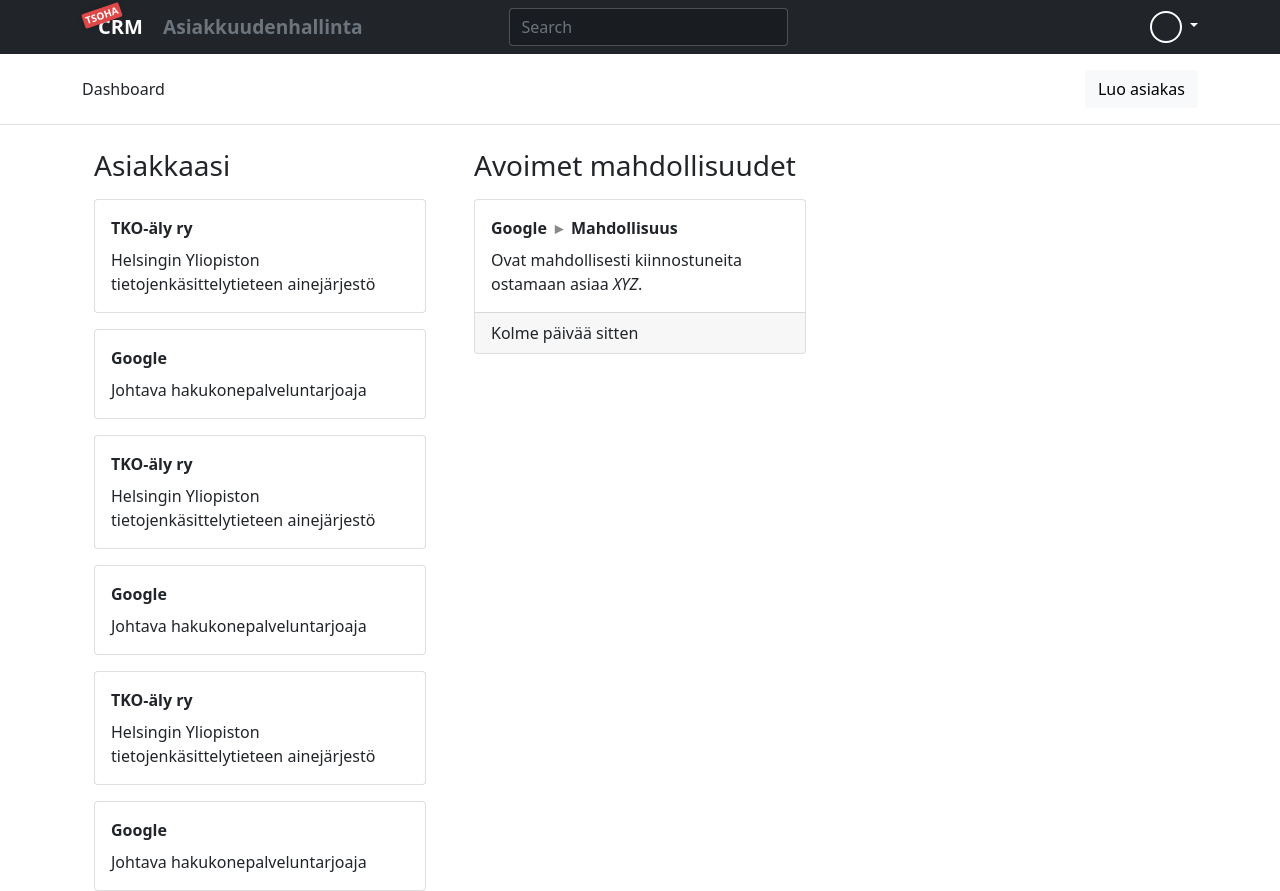
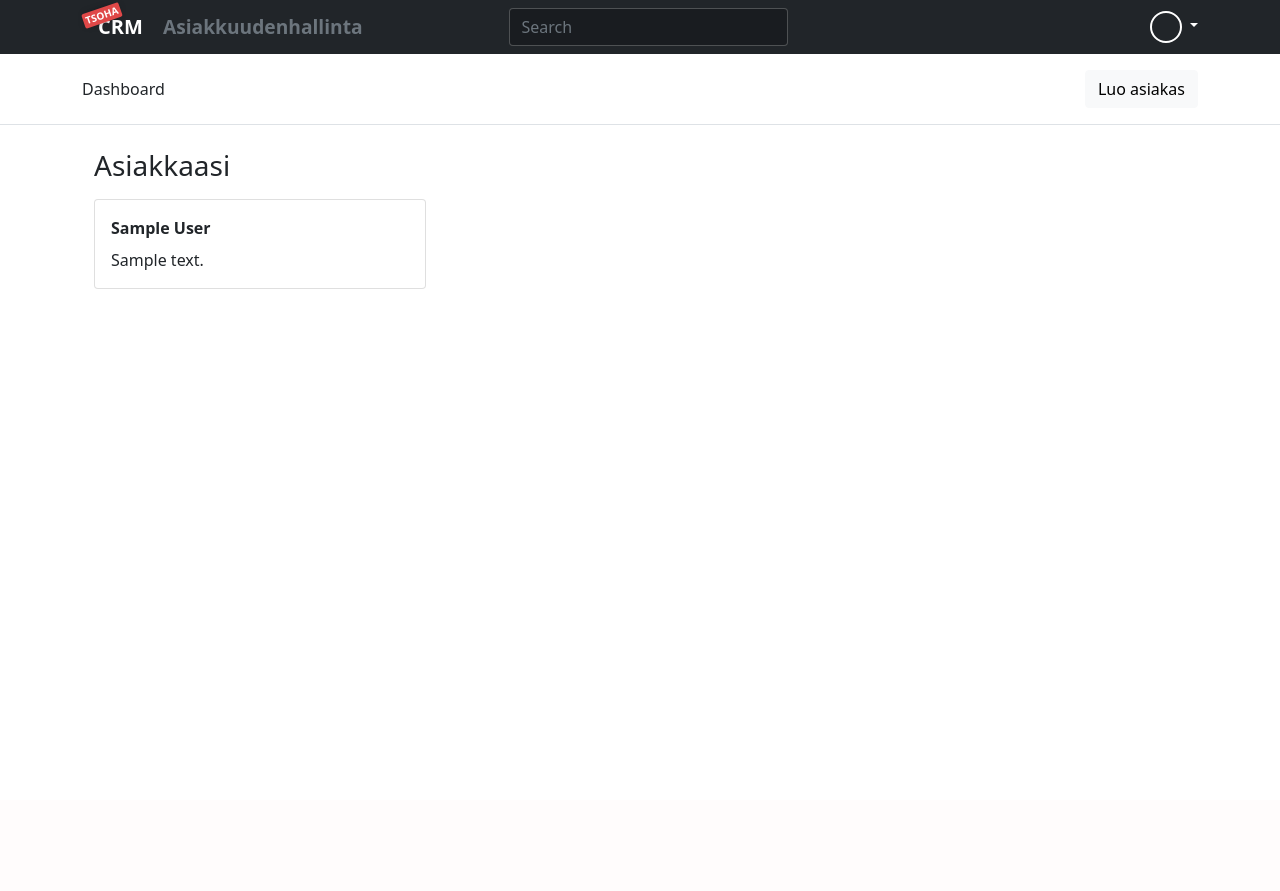
Before and after one commit to dogamak/tsoha-crm, a Flask app: page / in a window 1280 px wide. After the commit the page ends 289 px from the top, so only its background shows below. Run offline with Flask 2, Linux system fonts and the light colour scheme; the visitor is signed in with stand-in values (Sample User, id 1); tables that the repository leaves empty hold one stand-in row (values such as "Sample post"); some libraries are stand-ins or nearby versions.

Commit message:
Create resource type "Accounts"

```diff
--- a/crm/__init__.py
+++ b/crm/__init__.py
@@ -4,7 +4,7 @@
 import crm.settings
 import crm.auth
 import crm.db
-from crm.models import Resource
+from crm.models import Account, Resource
 
 def create_app(test_config=None):
     app = Flask(__name__)
@@ -21,7 +21,7 @@
     @app.route('/')
     @auth.require_auth
     def dashboard():
-        return render_template('dashboard.html')
+        return render_template('dashboard.html', accounts=Account.all())
 
     @app.route('/view/<id>')
     def view_resource(id):
--- a/crm/config.toml
+++ b/crm/config.toml
@@ -1,3 +1,3 @@
-SQLALCHEMY_DATABASE_URI = "sqlite:///development.sqlite"
+SQLALCHEMY_DATABASE_URI = "postgresql://postgres:tsoha@localhost/postgres"
 SQLALCHEMY_TRACK_MODIFICATIONS = false
 SECRET_KEY = 'topsecret123'
--- a/crm/db.py
+++ b/crm/db.py
@@ -27,14 +27,9 @@
 @click.option('--password', prompt=True, hide_input=True, confirmation_prompt=True)
 @with_appcontext
 def create_admin_command(username, password):
-    db = get_db()
-
-    from crm.models import User
-    admin = User(username=username)
-    admin.set_password(password)
-
-    db.session.add(admin)
-    db.session.commit()
+    from crm.models.user import User, UserRole
+    admin = User(username=username, password=password, role=UserRole.Administrator)
+    admin.save()
 
     print(f'Administrator user account "{username}" created.')
 
--- a/crm/models/__init__.py
+++ b/crm/models/__init__.py
@@ -1,4 +1,5 @@
 from .user import User
+from .account import Account
 from .resource import create_resource_table
 
 Resource = create_resource_table()
--- /dev/null
+++ b/crm/models/account.py
@@ -0,0 +1,12 @@
+from .resource import BaseResource, TextField
+
+class Account(BaseResource):
+    name = TextField()
+    description = TextField()
+    email = TextField(label='E-Mail Address')
+    phone = TextField(label='Phone Number')
+    mail_address = TextField(label='Mail Address')
+    billing_address = TextField(label='Billing Address')
+
+    def title(self):
+        return self.name
--- a/crm/templates/dashboard.html
+++ b/crm/templates/dashboard.html
@@ -4,7 +4,7 @@
   <div class="d-flex align-items-center justify-content-between">
     <div>Dashboard</div>
     <div>
-      <button class="btn btn-light">Luo asiakas</button>
+      <a class="btn btn-light" href="{{ url_for('create_resource', type='account') }}">Luo asiakas</a>
     </div>
   </div>
 {% endblock %}
@@ -14,57 +14,14 @@
   <div class="row">
     <div class="col-md-4 px-4">
       <h3>Asiakkaasi</h3>
-      <div class="card mb-3 mt-3">
-        <div class="card-body">
-          <b>TKO-äly ry</b>
-          <div class="mt-2">Helsingin Yliopiston tietojenkäsittelytieteen ainejärjestö</div>
+      {% for account in accounts %}
+        <div class="card mb-3 mt-3" style="cursor: pointer" onclick="window.location = '{{ url_for('view_resource', id=account.id) }}'">
+          <div class="card-body">
+            <b>{{ account.title() }}</b>
+            <div class="mt-2">{{ account.description }}</div>
+          </div>
         </div>
-      </div>
-
-      <div class="card">
-        <div class="card-body">
-          <b>Google</b>
-          <div class="mt-2">Johtava hakukonepalveluntarjoaja</div>
-        </div>
-      </div>
-
-      <div class="card mb-3 mt-3">
-        <div class="card-body">
-          <b>TKO-äly ry</b>
-          <div class="mt-2">Helsingin Yliopiston tietojenkäsittelytieteen ainejärjestö</div>
-        </div>
-      </div>
-
-      <div class="card">
-        <div class="card-body">
-          <b>Google</b>
-          <div class="mt-2">Johtava hakukonepalveluntarjoaja</div>
-        </div>
-      </div>
-
-      <div class="card mb-3 mt-3">
-        <div class="card-body">
-          <b>TKO-äly ry</b>
-          <div class="mt-2">Helsingin Yliopiston tietojenkäsittelytieteen ainejärjestö</div>
-        </div>
-      </div>
-
-      <div class="card">
-        <div class="card-body">
-          <b>Google</b>
-          <div class="mt-2">Johtava hakukonepalveluntarjoaja</div>
-        </div>
-      </div>
-    </div>
-    <div class="col-md-4 px-4">
-      <h3>Avoimet mahdollisuudet</h3>
-      <div class="card mt-3">
-        <div class="card-body">
-          <b>Google<span style="margin: 0 0.5em; color: #888">▸</span>Mahdollisuus</b>
-          <div class="mt-2">Ovat mahdollisesti kiinnostuneita ostamaan asiaa <i>XYZ</i>.</div>
-        </div>
-        <div class="card-footer">Kolme päivää sitten</div>
-      </div>
+      {% endfor %}
     </div>
   </div>
 </div>
```
Also changed, not shown: migrations/versions/e7fdd31ab1ef_create_a_table_for_accounts.py (added, +42 -0 lines).
